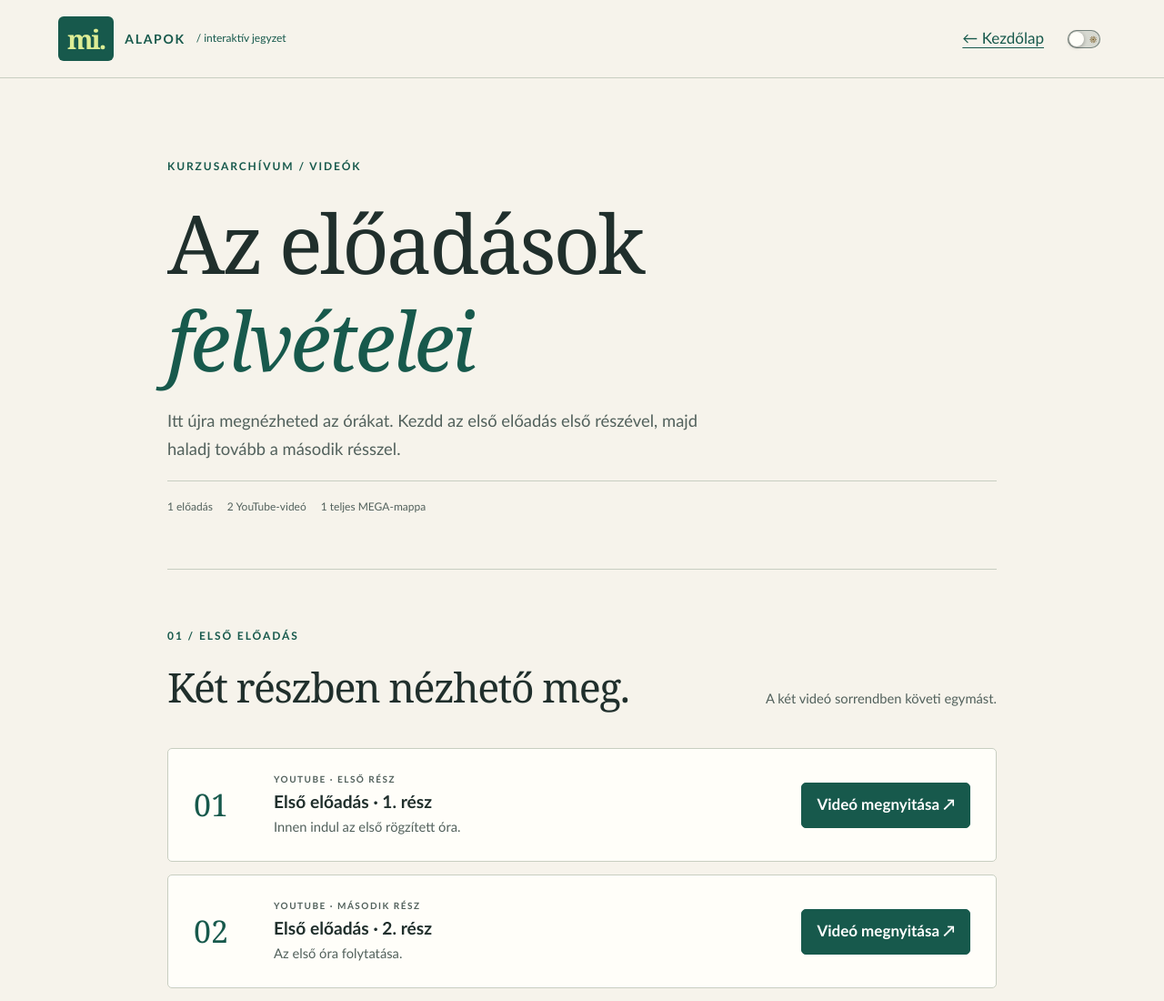
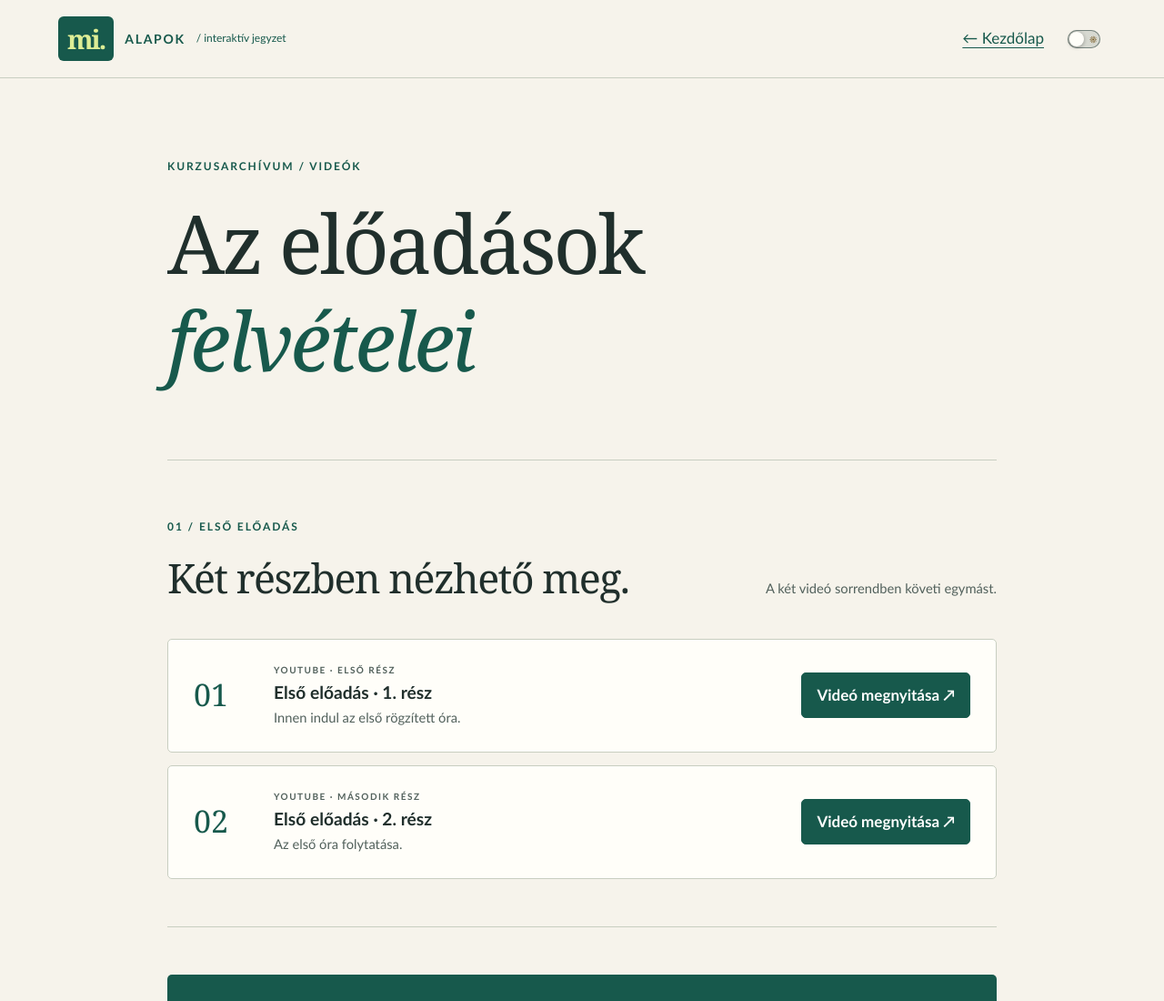
Before and after one commit to fberti/ai-alapok, a website: page eloadasfelvetelek.html in a window 1280 px wide. Shown: the top 1100 px of the page at 91% size. Drawn offline with Linux system fonts and the light colour scheme.

Commit message:
subtitle fixes

```diff
--- a/eloadasfelvetelek.html
+++ b/eloadasfelvetelek.html
@@ -5,7 +5,7 @@
 <a class="skip" href="#tartalom">Ugrás a tartalomhoz</a>
 <header class="site-header"><a class="brand" href="index.html"><span class="brand-mark">mi.</span> ALAPOK <span class="brand-note">/ interaktív jegyzet</span></a><div class="header-actions"><a href="index.html#eloadasfelvetelek">← Kezdőlap</a><button class="theme-toggle" type="button" role="switch" aria-checked="false" data-theme-toggle><span class="theme-toggle-icon" aria-hidden="true"></span><span class="visually-hidden">Sötét mód</span></button></div></header>
 <main id="tartalom" class="recordings-main">
-<header class="recordings-hero"><p class="eyebrow">KURZUSARCHÍVUM / VIDEÓK</p><h1>Az előadások<br><em>felvételei</em></h1><p class="lead">Itt újra megnézheted az órákat. Kezdd az első előadás első részével, majd haladj tovább a második résszel.</p><div class="chapter-meta"><span>1 előadás</span><span>2 YouTube-videó</span><span>1 teljes MEGA-mappa</span></div></header>
+<header class="recordings-hero"><p class="eyebrow">KURZUSARCHÍVUM / VIDEÓK</p><h1>Az előadások<br><em>felvételei</em></h1></header>
 <section class="recordings-section" aria-labelledby="elso-eloadas"><div class="recordings-heading"><div><p class="eyebrow">01 / ELSŐ ELŐADÁS</p><h2 id="elso-eloadas">Két részben nézhető meg.</h2></div><p>A két videó sorrendben követi egymást.</p></div><ol class="recording-list"><li><span class="recording-number">01</span><div><p class="recording-kind">YOUTUBE · ELSŐ RÉSZ</p><h3>Első előadás · 1. rész</h3><p>Innen indul az első rögzített óra.</p></div><a class="button primary" href="https://www.youtube.com/watch?v=TvYmsF3XGj8">Videó megnyitása <span aria-hidden="true">↗</span></a></li><li><span class="recording-number">02</span><div><p class="recording-kind">YOUTUBE · MÁSODIK RÉSZ</p><h3>Első előadás · 2. rész</h3><p>Az első óra folytatása.</p></div><a class="button primary" href="https://www.youtube.com/watch?v=0ROR8cW7tMk">Videó megnyitása <span aria-hidden="true">↗</span></a></li></ol></section>
 <section class="recordings-section" aria-labelledby="teljes-mappa"><div class="archive-card"><div><p class="eyebrow">TELJES GYŰJTEMÉNY</p><h2 id="teljes-mappa">Minden megosztott felvétel egy helyen.</h2><p>A MEGA mappában megtalálható az összes előadás, letölthető formában.</p></div><a class="button" href="https://mega.nz/folder/IKQyTSBS#6poeyE_D9RKM5w9HgGcc7w">MEGA-mappa megnyitása <span aria-hidden="true">↗</span></a></div></section>
 <nav class="recordings-back" aria-label="Visszalépés"><a href="index.html#eloadasfelvetelek">← Vissza a kezdőlapra</a></nav>
```
